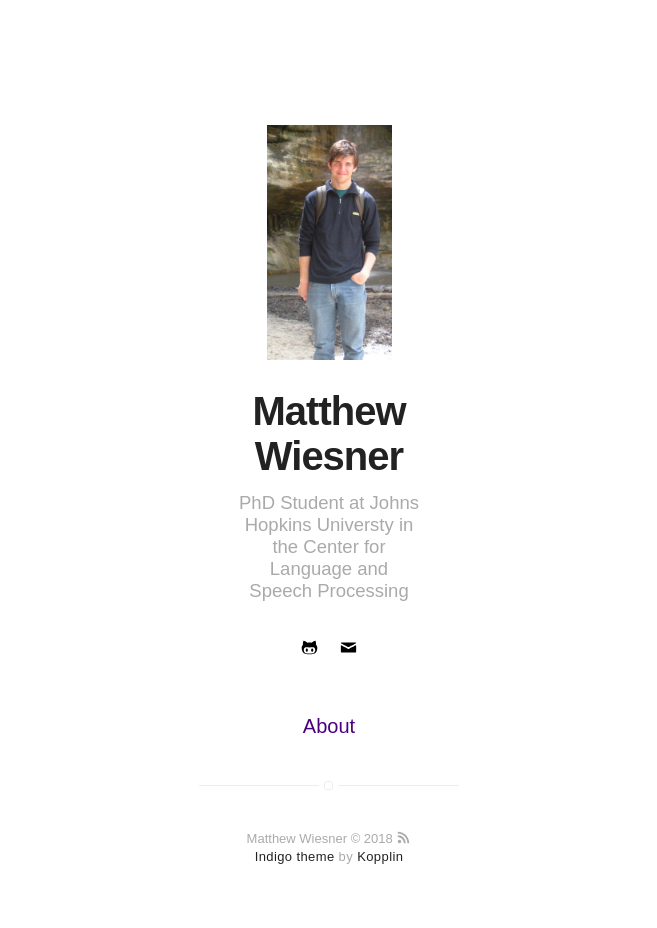
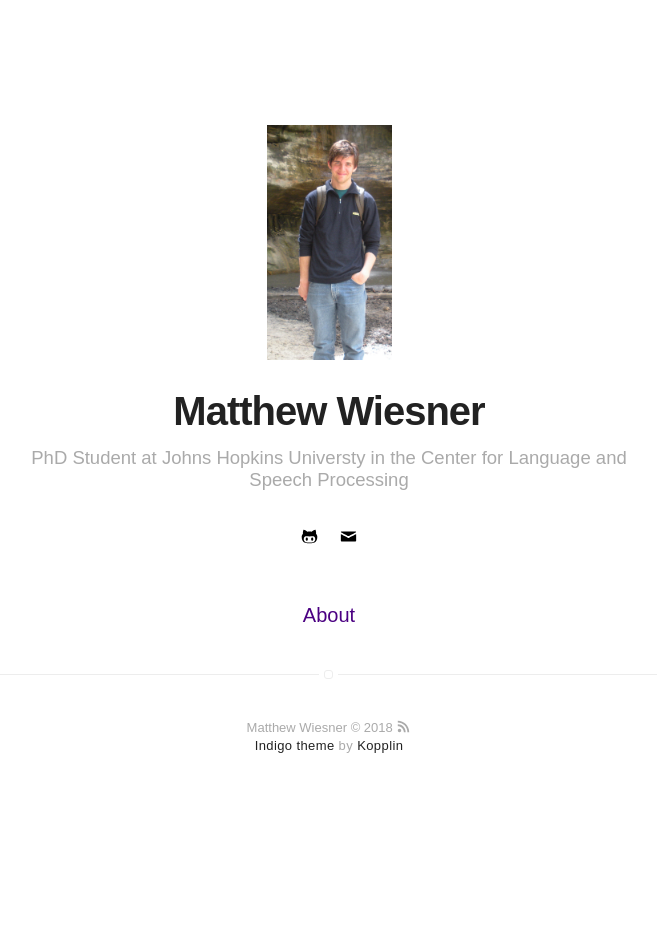
Before and after one commit to m-wiesner/m-wiesner.github.io, a Jekyll site: the page built from index.html, in a window 1280 px wide. Shown: the whole page, without its empty margins (311-968 px from the left). Built offline with Jekyll 4.4.1, drawn with Linux system fonts in a browser that asks for light colours; after the commit the page ends 900 px from its top, so only the background shows below that.

Commit message:
Fixes width

```diff
--- a/_sass/base/general.sass
+++ b/_sass/base/general.sass
@@ -127,7 +127,7 @@ pre
 		width: 88%
 
 .wrapper-normal
-	max-width: 260px
+	max-width: 860px
 
 .wrapper-large
-	max-width: 510px
+	max-width: 1010px
```
